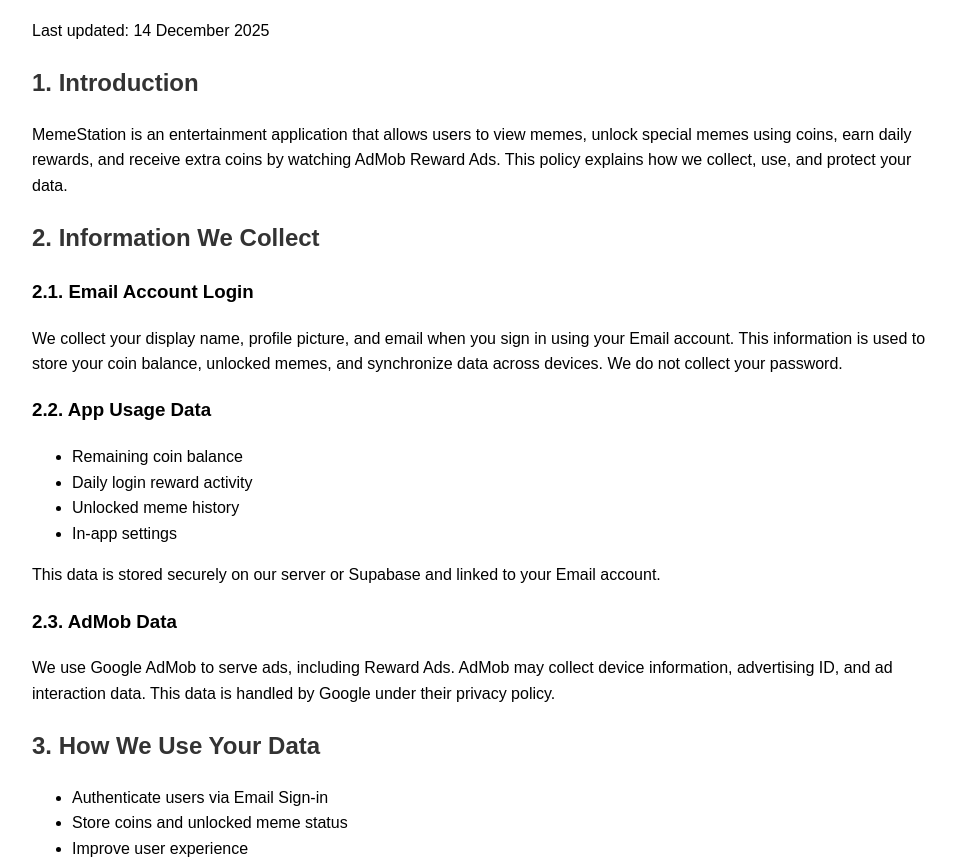
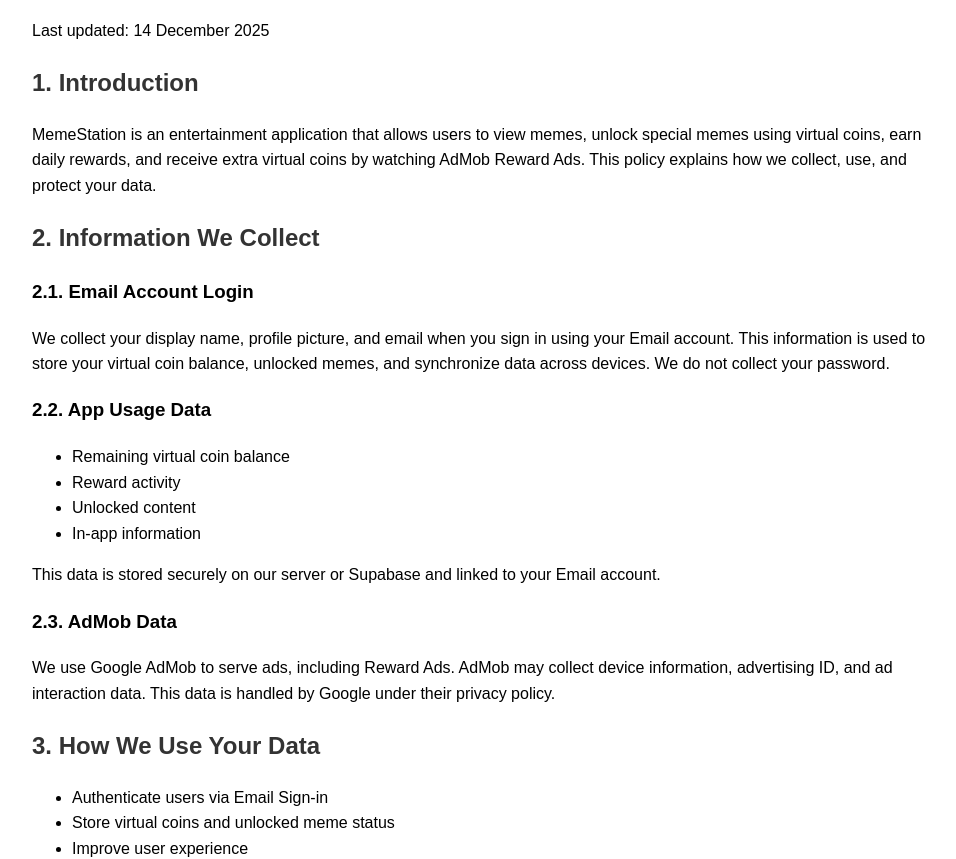
Before and after one commit to cauvangADMIN/MemeStation-privacy, a plain HTML site: page index.html in a window 1280 px wide. Shown: the part 96-955 px from the top of the page, without its empty margins (158-1114 px from the left). Drawn offline with Linux system fonts and the light colour scheme.

Commit message:
Update content

```diff
--- a/index.html
+++ b/index.html
@@ -13,18 +13,18 @@ h1, h2 { color: #333; }
 <p>Last updated: 14 December 2025</p>
 
 <h2>1. Introduction</h2>
-<p>MemeStation is an entertainment application that allows users to view memes, unlock special memes using coins, earn daily rewards, and receive extra coins by watching AdMob Reward Ads. This policy explains how we collect, use, and protect your data.</p>
+<p>MemeStation is an entertainment application that allows users to view memes, unlock special memes using virtual coins, earn daily rewards, and receive extra virtual coins by watching AdMob Reward Ads. This policy explains how we collect, use, and protect your data.</p>
 
 <h2>2. Information We Collect</h2>
 <h3>2.1. Email Account Login</h3>
-<p>We collect your display name, profile picture, and email when you sign in using your Email account. This information is used to store your coin balance, unlocked memes, and synchronize data across devices. We do not collect your password.</p>
+<p>We collect your display name, profile picture, and email when you sign in using your Email account. This information is used to store your virtual coin balance, unlocked memes, and synchronize data across devices. We do not collect your password.</p>
 
 <h3>2.2. App Usage Data</h3>
 <ul>
-<li>Remaining coin balance</li>
-<li>Daily login reward activity</li>
-<li>Unlocked meme history</li>
-<li>In-app settings</li>
+<li>Remaining virtual coin balance</li>
+<li>Reward activity</li>
+<li>Unlocked content</li>
+<li>In-app information</li>
 </ul>
 <p>This data is stored securely on our server or Supabase and linked to your Email account.</p>
 
@@ -34,7 +34,7 @@ h1, h2 { color: #333; }
 <h2>3. How We Use Your Data</h2>
 <ul>
 <li>Authenticate users via Email Sign-in</li>
-<li>Store coins and unlocked meme status</li>
+<li>Store virtual coins and unlocked meme status</li>
 <li>Improve user experience</li>
 <li>Serve personalized or non-personalized ads</li>
 <li>Sync your app data across devices</li>
@@ -46,6 +46,7 @@ h1, h2 { color: #333; }
 <ul>
 <li>Google AdMob – for advertising purposes</li>
 <li>Supabase – for authentication and data storage</li>
+<li>Github – for data storage</li>
 </ul>
 
 <h2>5. User Rights</h2>
```
